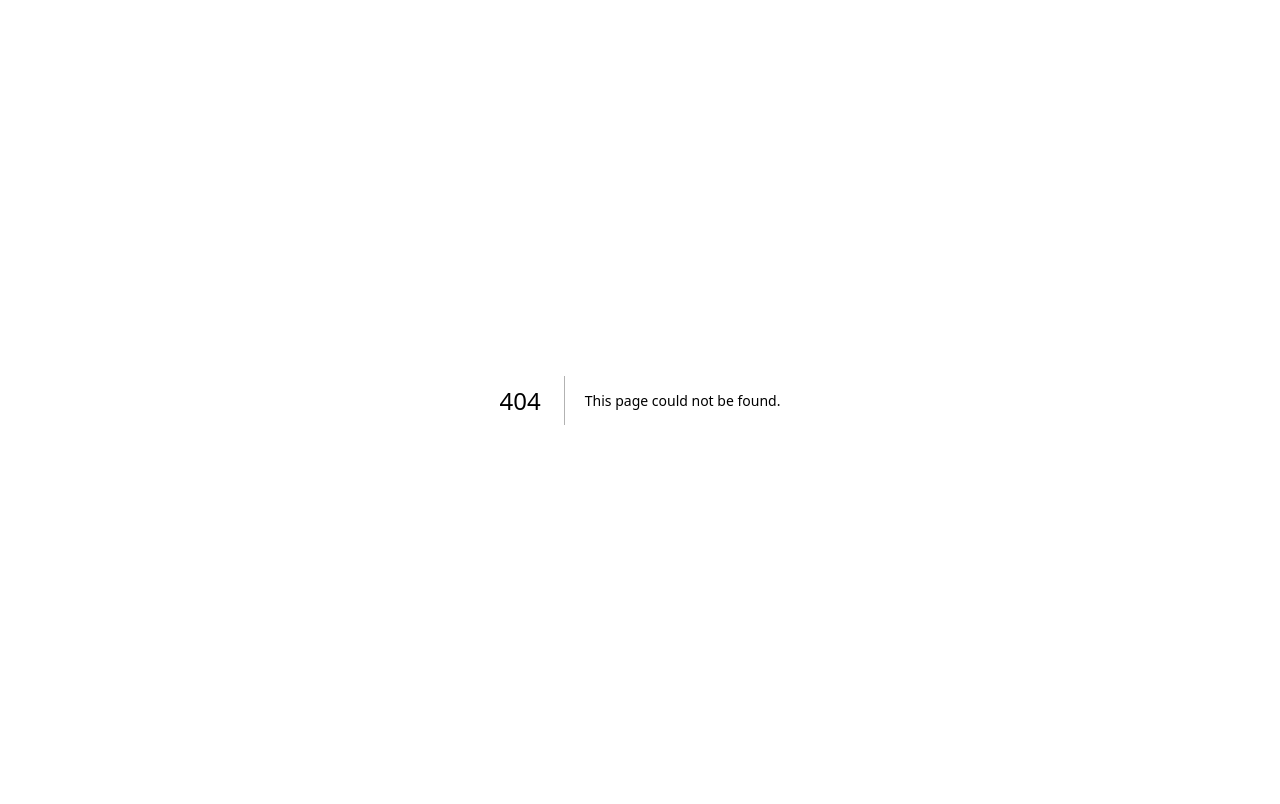
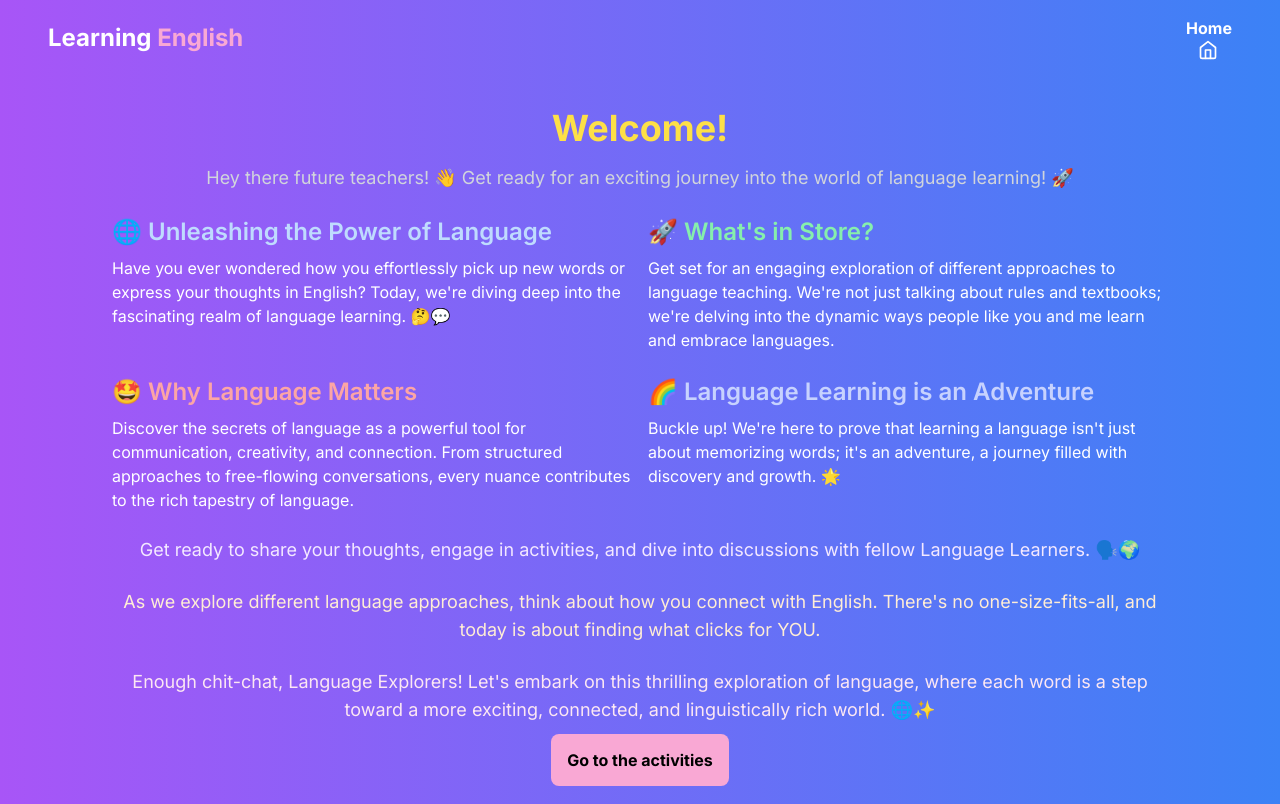
Before and after one commit to TobysNap/next-english-lessons, a Next.js app: page /tkt/approaches in a window 1280 px wide. Before the commit this address had no page. Built offline with nearby package versions, Linux system fonts and the light colour scheme.

Commit message:
feat: approach pages

```diff
--- /dev/null
+++ b/app/(root)/(routes)/layout.tsx
@@ -0,0 +1,32 @@
+import { Home } from 'lucide-react';
+import Link from 'next/link';
+
+export default function RootLayout({
+	children,
+}: {
+	children: React.ReactNode;
+}) {
+	return (
+		<>
+			<nav className="bg-gradient-to-r from-purple-500 to-blue-500 p-4">
+				<div className="container mx-auto flex justify-between items-center">
+					<div className="text-white text-2xl font-bold">
+						<Link href="/">
+							Learning <span className="text-pink-300">English</span>
+						</Link>
+					</div>
+
+					<ul className="flex space-x-4">
+						<li className="text-white font-bold hover:text-pink-300 transition duration-300 ease-in-out flex flex-row">
+							<Link href="/">
+								Home
+								<Home className="w-5 h-5 ml-3" />
+							</Link>
+						</li>
+					</ul>
+				</div>
+			</nav>
+			{children}
+		</>
+	);
+}
--- /dev/null
+++ b/app/(root)/(routes)/tkt/approaches/page.tsx
@@ -0,0 +1,90 @@
+import Link from 'next/link';
+
+export default function Page() {
+	return (
+		<main className="bg-gradient-to-r from-purple-500 to-blue-500 p-8 text-white text-center ">
+			<div className="w-[calc(100%_-_10rem)] mx-auto">
+				<h1 className="text-4xl font-bold text-yellow-300 mb-4">Welcome!</h1>
+
+				<p className="text-lg text-gray-300 mb-6">
+					Hey there future teachers! 👋 Get ready for an exciting journey into
+					the world of language learning! 🚀
+				</p>
+
+				<div className="grid grid-cols-1 md:grid-cols-2 gap-4">
+					<div className="md:text-left">
+						<h2 className="text-2xl font-semibold text-blue-200 mb-2">
+							🌐 Unleashing the Power of Language
+						</h2>
+						<p>
+							Have you ever wondered how you effortlessly pick up new words or
+							express your thoughts in English? Today, we're diving deep into
+							the fascinating realm of language learning. 🤔💬
+						</p>
+					</div>
+
+					<div className="md:text-left">
+						<h2 className="text-2xl font-semibold text-green-300 mb-2">
+							🚀 What's in Store?
+						</h2>
+						<p>
+							Get set for an engaging exploration of different approaches to
+							language teaching. We're not just talking about rules and
+							textbooks; we're delving into the dynamic ways people like you and
+							me learn and embrace languages.
+						</p>
+					</div>
+				</div>
+
+				<div className="grid grid-cols-1 md:grid-cols-2 gap-4">
+					<div className="md:text-left mt-6">
+						<h2 className="text-2xl font-semibold text-red-300 mb-2">
+							🤩 Why Language Matters
+						</h2>
+						<p>
+							Discover the secrets of language as a powerful tool for
+							communication, creativity, and connection. From structured
+							approaches to free-flowing conversations, every nuance contributes
+							to the rich tapestry of language.
+						</p>
+					</div>
+
+					<div className="md:text-left mt-6">
+						<h2 className="text-2xl font-semibold text-indigo-200 mb-2">
+							🌈 Language Learning is an Adventure
+						</h2>
+						<p>
+							Buckle up! We're here to prove that learning a language isn't just
+							about memorizing words; it's an adventure, a journey filled with
+							discovery and growth. 🌟
+						</p>
+					</div>
+				</div>
+
+				<p className="text-lg text-purple-100 my-6">
+					Get ready to share your thoughts, engage in activities, and dive into
+					discussions with fellow Language Learners. 🗣️🌍
+				</p>
+
+				<p className="text-lg text-orange-100 my-6">
+					As we explore different language approaches, think about how you
+					connect with English. There's no one-size-fits-all, and today is about
+					finding what clicks for YOU.
+				</p>
+
+				<p className="text-lg text-pink-100 my-6">
+					Enough chit-chat, Language Explorers! Let's embark on this thrilling
+					exploration of language, where each word is a step toward a more
+					exciting, connected, and linguistically rich world. 🌐✨
+				</p>
+
+				<Link
+					href={'/tkt/approaches/activities'}
+					className="bg-pink-300 text-black font-bold rounded-lg p-4 transition-colors hover:bg-transparent hover:outline"
+				>
+					Go to the activities
+				</Link>
+			</div>
+		</main>
+	);
+}
--- /dev/null
+++ b/app/(root)/(routes)/tkt/approaches/table/data.ts
@@ -0,0 +1,53 @@
+export const approaches = [
+  {
+    name: 'Structural Approach',
+    viewOfLanguage:
+      'Language is a system of structures used to communicate meaning.',
+    viewOfLearning:
+      'Language is learnt through controlled practice of simpler structures, then more complicated ones. Mistakes should be avoided. Oral skills are learnt before written skills.',
+    classroomPractices: 'Structures are practised in controlled conditions.',
+  },
+  {
+    name: 'Task-Based Learning (TBL)',
+    viewOfLanguage:
+      'Language is a tool for communicating meaning through use of functions, vocabulary, structures, discourse.',
+    viewOfLearning:
+      'Language is learnt by using it. Classroom activities are based around a series of problem-solving tasks.',
+    classroomPractices:
+      'Grammar, vocabulary, and pronunciation may or may not be focused on in class after the task is completed.',
+  },
+  {
+    name: 'Presentation, Practice and Production (PPP)',
+    viewOfLanguage:
+      'Grammatical structures and functions are the most important aspect of language.',
+    viewOfLearning:
+      'Language is learnt by first seeing new language in a context which shows its meaning, practicing it in controlled and guided conditions, then using it in freer conditions which give the learner less language support.',
+    classroomPractices:
+      'Lessons move from the presentation stage to the practice stage to the production stage. Learners should not be allowed to make mistakes during the practice stage. Typical activities include situational presentations, miming, drills, role-plays, and information-gap activities.',
+  },
+  {
+    name: 'Lexical Approach',
+    viewOfLanguage:
+      'Vocabulary is the most important aspect of language. Vocabulary consists of individual words and different kinds of chunks such as collocations, idioms, fixed expressions.',
+    viewOfLearning:
+      'Language is learnt by learning chunks as whole and complete units. Chunks need to be noticed by learners in order to be learnt; learners need to become aware of chunks and focus on them.',
+    classroomPractices:
+      'The syllabus focuses on lexis. Learners work with authentic written or spoken texts, noticing chunks, and carrying out tasks involving the use of chunks.',
+  },
+  {
+    name: 'Functional Approach',
+    viewOfLanguage: 'Functions are the most important aspect of language.',
+    viewOfLearning: 'Same as PPP.',
+    classroomPractices:
+      "The syllabus focuses on functions usually graded according to their frequency of use in practical daily life and to learners' communicative needs. The Functional Approach often makes use of PPP stages in lessons or communicative activities.",
+  },
+  {
+    name: 'Communicative Approaches',
+    viewOfLanguage:
+      'Communication is the most important aspect of language. Meaning is communicated through functions, grammar, vocabulary, discourse, and skills.',
+    viewOfLearning:
+      'The best way to learn language is to use it in interaction, rather than to learn about it.',
+    classroomPractices:
+      "The syllabus focuses on tasks, functions, and topic areas based on learners' communicative needs. Pair and group work enable lots of interaction in the classroom. Fluency is more important than accuracy, and authentic materials are often used. Learners become active users of the language, and the teacher's role focuses on setting up communicative activities, providing correction after fluency activities, and inputting language when needed.",
+  },
+];
--- /dev/null
+++ b/app/(root)/(routes)/tkt/approaches/table/page.tsx
@@ -0,0 +1,45 @@
+import { approaches } from "./data";
+
+export default function TablePage() {
+
+	return (
+		<div className="bg-gradient-to-r from-purple-500 to-blue-500 p-8 text-white min-h-screen">
+			<h2 className="text-3xl font-bold text-yellow-300 mb-6">
+				Approach Comparison Table
+			</h2>
+			<div className="overflow-x-auto">
+				<table className="min-w-full border rounded-lg overflow-hidden">
+					<thead className="bg-gray-800 text-white">
+						<tr>
+							<th className="py-2 px-4 border-b">Approach</th>
+							<th className="py-2 px-4 border-b">View of Language</th>
+							<th className="py-2 px-4 border-b">View of Language Learning</th>
+							<th className="py-2 px-4 border-b">Classroom Practices</th>
+						</tr>
+					</thead>
+					<tbody className="bg-gray-200 min-h-full">
+						{approaches.map((approach, index) => (
+							<tr
+								key={index}
+								className={index % 2 === 0 ? 'bg-gray-700' : 'bg-gray-500'}
+							>
+								<td className="py-2 px-4 border-b font-bold">
+									{approach.name}
+								</td>
+								<td className="py-2 px-4 border-b">
+									{approach.viewOfLanguage}
+								</td>
+								<td className="py-2 px-4 border-b">
+									{approach.viewOfLearning}
+								</td>
+								<td className="py-2 px-4 border-b">
+									{approach.classroomPractices}
+								</td>
+							</tr>
+						))}
+					</tbody>
+				</table>
+			</div>
+		</div>
+	);
+}
```
